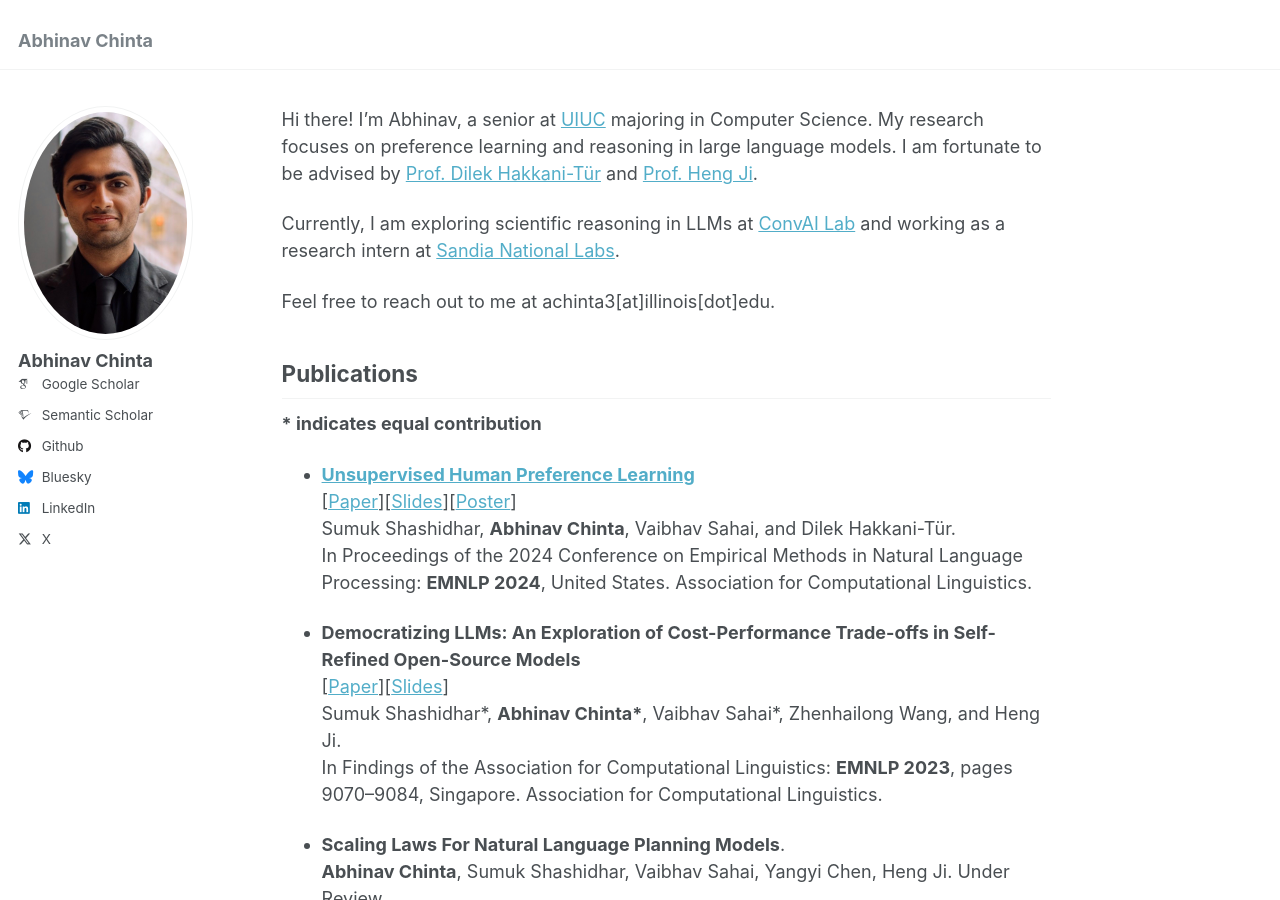
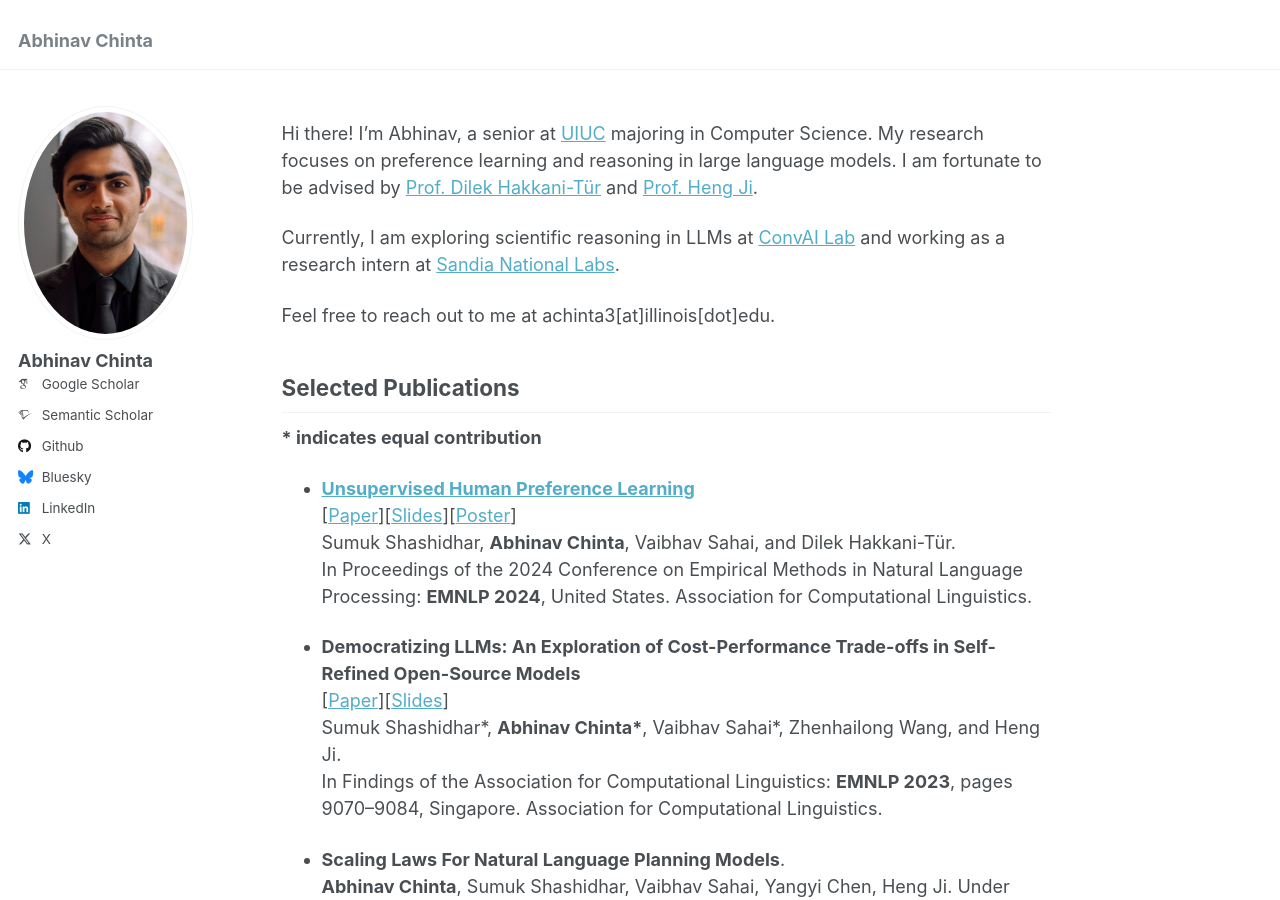
Before and after one commit to abhinav-chinta/abhinav-chinta.github.io, a Jekyll site: the page built from _pages/about.md, in a window 1280 px wide and 900 px high. Built offline with Jekyll 4.4.1, drawn with Linux system fonts in a browser that asks for light colours; some web fonts are replaced.

```diff
--- a/_pages/about.md
+++ b/_pages/about.md
@@ -14,8 +15,8 @@ Currently, I am exploring scientific reasoning in LLMs at [ConvAI Lab](https://u
 Feel free to reach out to me at achinta3[at]illinois[dot]edu.
 
 
-## Publications
-
+Selected Publications
+------
 **\* indicates equal contribution**
 
 - [**Unsupervised Human Preference Learning**](https://preference-agents.github.io/) \\
@@ -34,8 +35,9 @@ Feel free to reach out to me at achinta3[at]illinois[dot]edu.
 - **Token Efficient Deep Conversational Reasoning With ConvoDAGs** \\
   Sumuk Shashidhar\*, **Abhinav Chinta\***, Vaibhav Sahai, Faraz Siddiqui, Shivansh Patel, Kevin Chen-Chuan Chang. Under Review.
 
-## Experience
 
+Experience
+------
 - [Sandia National Laboratories](https://www.sandia.gov/), **05/2024 - Present**
   - **Position**: Research Intern
   - **Focus**: Retrieval Augmented Generation, Large Corpus Analysis
@@ -56,17 +58,17 @@ Feel free to reach out to me at achinta3[at]illinois[dot]edu.
   - **Position**: SEE Trading Fellow
   - **Focus**: Trading Algorithms
 
-## Education
-
+Education
+------
 - [University of Illinois at Urbana-Champaign](https://illinois.edu/), **08/2021 - Present**
   - B.S. in Computer Science
   - James Scholar
 
-## Talks
-
+Talks
+------
 - Generative Agents: Interactive Simulacra of Human Behavior [[Slides](#)]
 - Self-Refine: Iterative Refinement with Self-Feedback [[Slides](#)]
 
-## CV
-
+CV
+------
 Please find my CV [here](#).
```
Also changed, not shown: other parts of _pages/about.md (+2 -1 lines).
